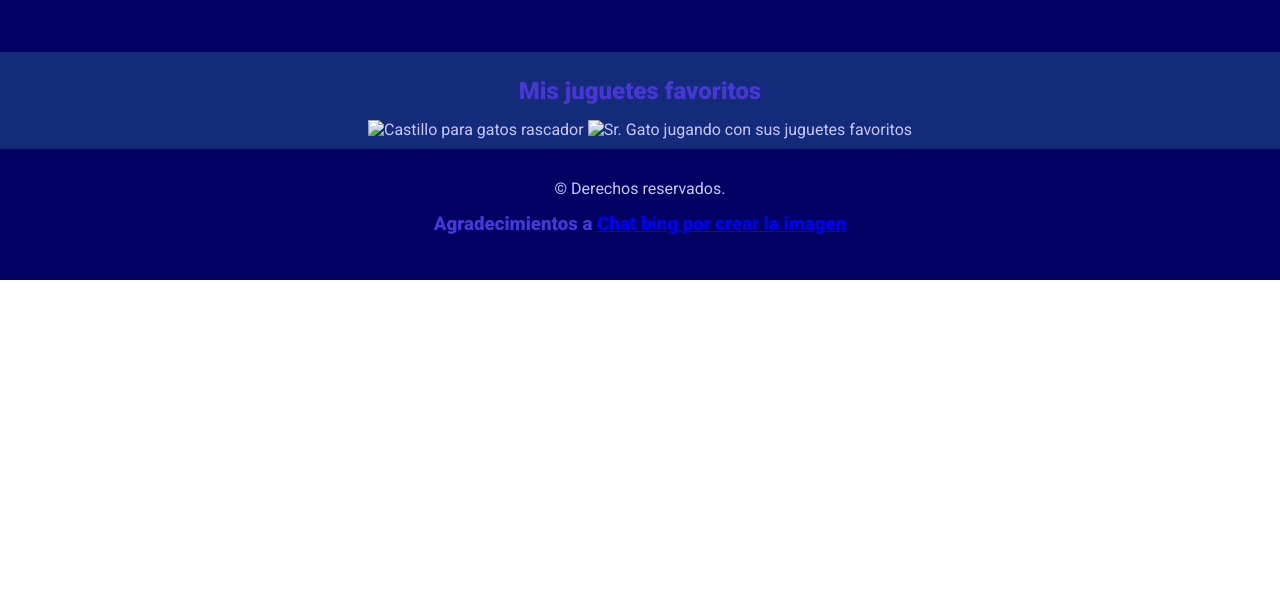
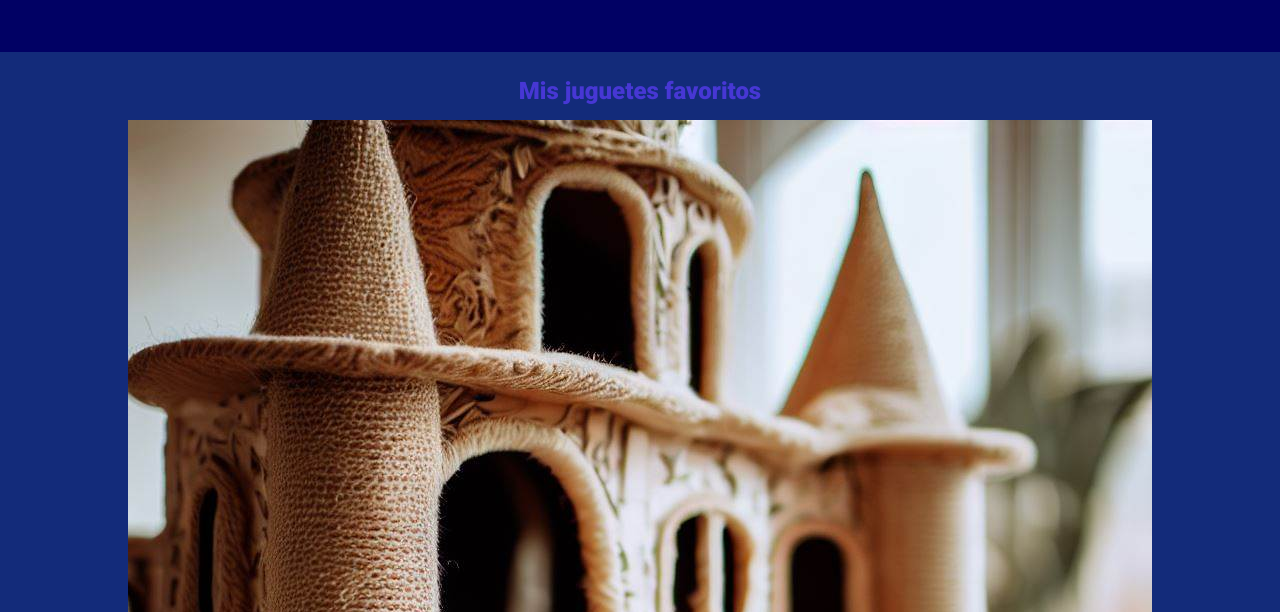
Before and after one commit to LokTedd4000/Sr.Gato, a plain HTML site: page pages/juguetes.html in a window 1280 px wide. Shown: the part 188-800 px from the top of the page. Drawn offline with Linux system fonts and the light colour scheme; the site is published under a folder, as on GitHub Pages, so addresses that start at the root find nothing.

Commit message:
Update juguetes.html

```diff
--- a/pages/juguetes.html
+++ b/pages/juguetes.html
@@ -31,8 +31,8 @@
         <article class="myhistory">
           <h2>Mis juguetes favoritos</h2>
           <figure>
-            <img src="/images/castillo.jpeg" alt="Castillo para gatos rascador">
-            <img src="/images/juguetes.jpeg" alt="Sr. Gato jugando con sus juguetes favoritos">
+            <img src="../images/castillo.jpeg" alt="Castillo para gatos rascador">
+            <img src="../images/juguetes.jpeg" alt="Sr. Gato jugando con sus juguetes favoritos">
           </figure>
           </p>
         </article>
```
